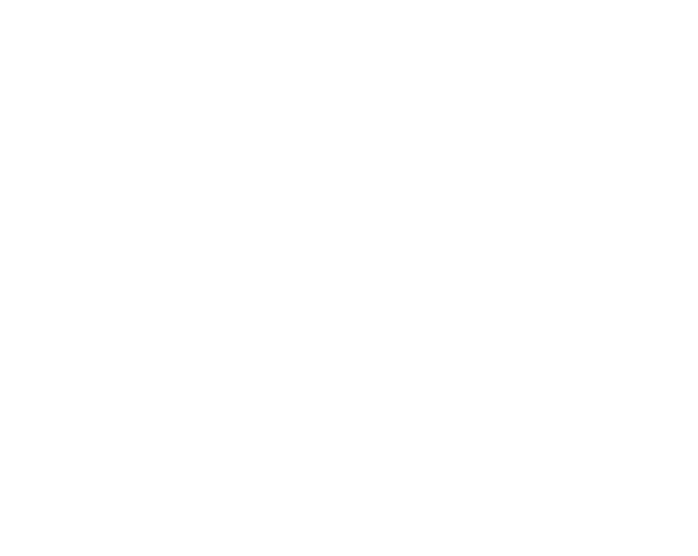
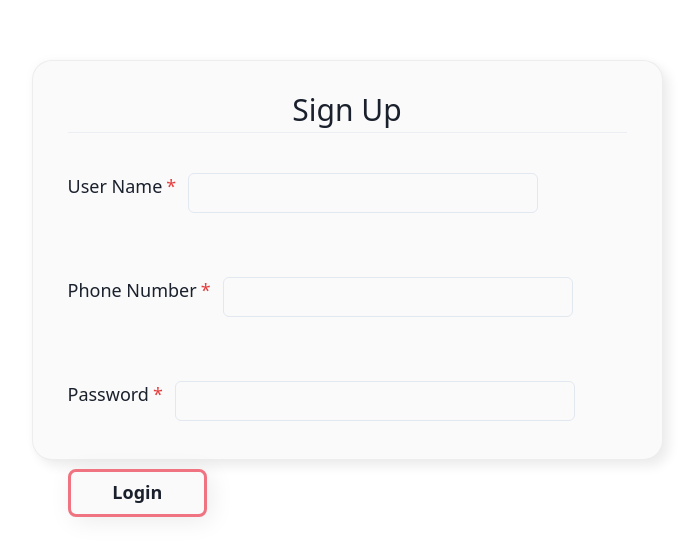
Before and after one commit to prithvianilk/cut-it, a React (Create React App) app in the folder frontend/: page /signup in a window 1280 px wide. Shown: the part 140-696 px from the top of the page, without its empty margins (293-991 px from the left). Built offline with nearby package versions, Linux system fonts and the light colour scheme.

Commit message:
addded signup page

```diff
--- /dev/null
+++ b/frontend/src/Components/SignUp.tsx
@@ -0,0 +1,157 @@
+import {
+    Box,
+    Button,
+    Divider,
+    Flex,
+    FormControl,
+    FormLabel,
+    Input,
+    Stack,
+    Text,
+    useDisclosure,
+} from "@chakra-ui/react";
+import React from "react";
+import { useForm } from "react-hook-form";
+import { useStore } from "../Store/store";
+import Auth from "./Auth";
+
+interface SignUpData {
+	username: string;
+    ph_num: string;
+    password: string;
+}
+
+export const Signup: React.FC<SignUpData> = () => {
+    const {
+        register,
+        handleSubmit,
+    } = useForm();
+    const setPhno = useStore((state) => state.setPhoneNumber);
+
+    const onSubmit = async (data: any) => {
+        setPhno(data.ph_num);
+    };
+
+    return (
+        <>
+            <Flex justify="center" flexDir="column">
+                <Box
+                    bgColor="#FAFAFA"
+                    py="26px"
+                    w="631px"
+                    border="1px solid rgba(0, 0, 0, 0.05);"
+                    boxShadow="-2px -2px 8px rgba(0, 0, 0, 0.02), 6px 6px 12px rgba(0, 0, 0, 0.08);"
+                    borderRadius="20px"
+                    h="400px"
+                    mx="auto"
+                    my="200"
+                    px="35px"
+                >
+                    <Text textAlign="center" fontSize="3xl" fontWeight="medium">
+                        Sign Up
+                    </Text>
+                    <form onSubmit={handleSubmit(onSubmit)}>
+                        <Divider marginBottom="10" />
+                        <Stack spacing={4}>
+                            <FormControl id="username" display="flex" isRequired>
+                                <Flex flexDirection="row">
+                                    <FormLabel
+                                        fontSize="18px"
+                                        display="flex"
+                                        justifyContent="center"
+                                    >
+                                        User Name
+                                    </FormLabel>
+                                    <Input
+                                        type="Input"
+                                        mb="12"
+                                        {...register("username")}
+                                        w={350}
+                                        flex={{ lg: "1", base: "none" }}
+                                        name="username"
+                                        _focus={{
+                                            border: "#F06575 solid 2px",
+                                        }}
+                                    />
+                                </Flex>
+                            </FormControl>
+                            <FormControl id="ph_num" display="flex" isRequired>
+                                <Flex flexDirection="row">
+                                    <FormLabel
+                                        fontSize="18px"
+                                        display="flex"
+                                        justifyContent="center"
+                                    >
+                                        Phone Number
+                                    </FormLabel>
+                                    <Input
+                                        type="Input"
+                                        mb="12"
+                                        {...register("ph_num")}
+                                        w={350}
+                                        flex={{ lg: "1", base: "none" }}
+                                        name="ph_num"
+                                        _focus={{
+                                            border: "#F06575 solid 2px",
+                                        }}
+                                    />
+                                </Flex>
+                            </FormControl>
+                            <FormControl
+                                id="password"
+                                display="flex"
+                                isRequired
+                            >
+                                <Flex flexDirection="row">
+                                    <FormLabel
+                                        fontSize="18px"
+                                        display="flex"
+                                        justifyContent="center"
+                                    >
+                                        Password
+                                    </FormLabel>
+                                    <Input
+                                        type="Input"
+                                        mb="12"
+                                        w={400}
+                                        {...register("password")}
+                                        flex={{ lg: "1", base: "none" }}
+                                        name="password"
+                                        _focus={{
+                                            border: "#F06575 solid 2px",
+                                        }}
+                                    />
+                                </Flex>
+                            </FormControl>
+                        </Stack>
+                        <Button
+                            justifySelf="center"
+                            borderRadius="lg"
+                            size="lg"
+                            width="25%"
+                            type="submit"
+                            backgroundColor="#FAFAFA"
+                            fontWeight="700"
+                            boxShadow="4px 4px 24px rgba(0, 0, 0, 0.08);"
+                            border="3px solid #F07381;"
+                            transition="all 500ms ease"
+                            _active={{
+                                bg: "#F06575",
+                                color: "white",
+                            }}
+                            _hover={{
+                                bg: "#F06575",
+                                color: "white",
+                            }}
+                            _focus={{
+                                boxShadow: "transparent",
+                            }}
+                        >
+                            Login
+                        </Button>
+                    </form>
+                </Box>
+            </Flex>
+        </>
+    );
+};
--- a/frontend/src/Routes.tsx
+++ b/frontend/src/Routes.tsx
@@ -1,6 +1,7 @@
 import { Route, Router, Switch } from "react-router-dom";
 import Login from "./Components/Login";
 import Profile from "./Components/Profile";
+import { Signup } from "./Components/SignUp";
 import history from "./history";
 
 export const Routes = () => {
@@ -9,6 +10,7 @@ export const Routes = () => {
             <Switch>
                 <Route path="/" exact component={Login} />
                 <Route path="/profile" exact component={Profile} />
+                <Route path="/signup" exact component={Signup} />
             </Switch>
         </Router>
     );
```
